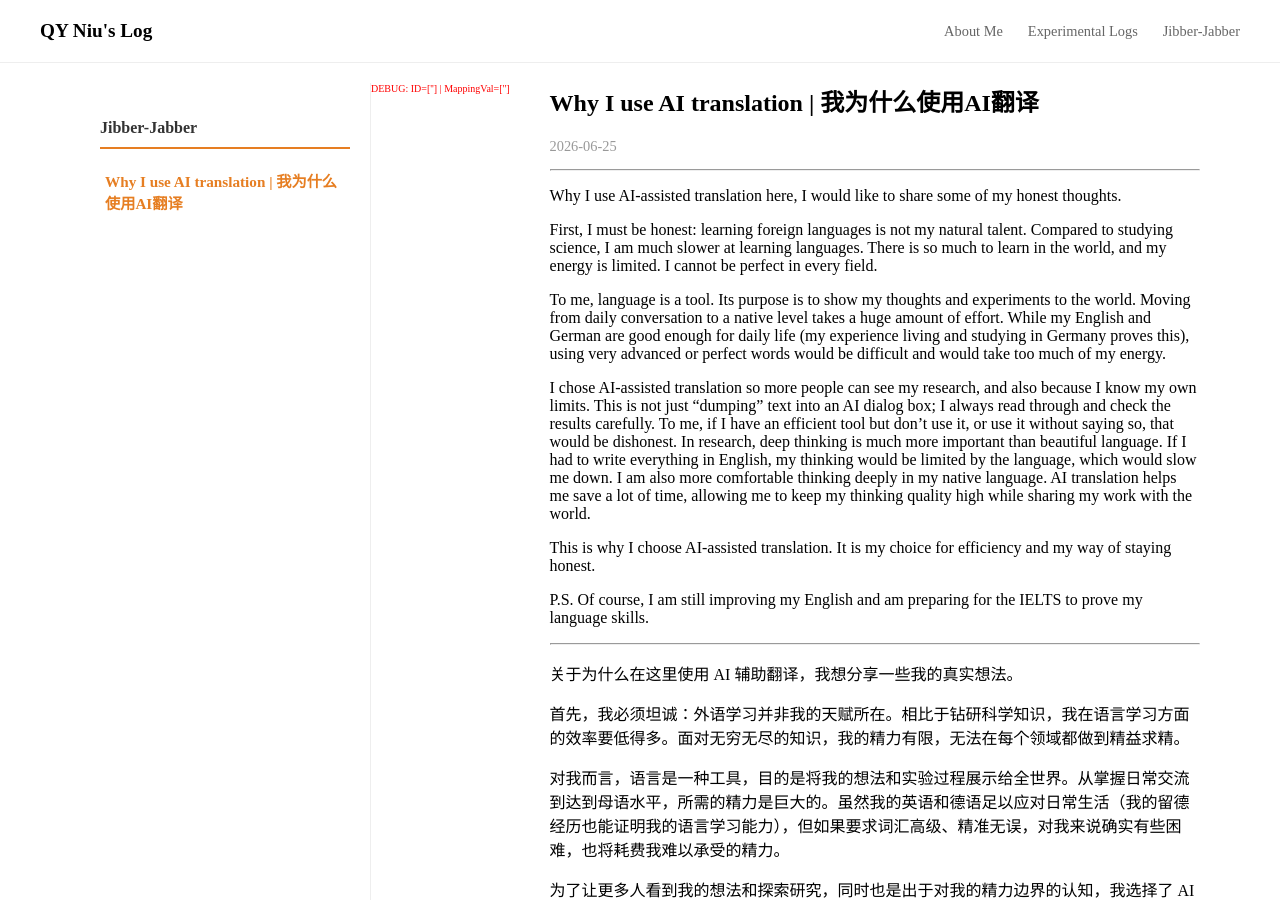
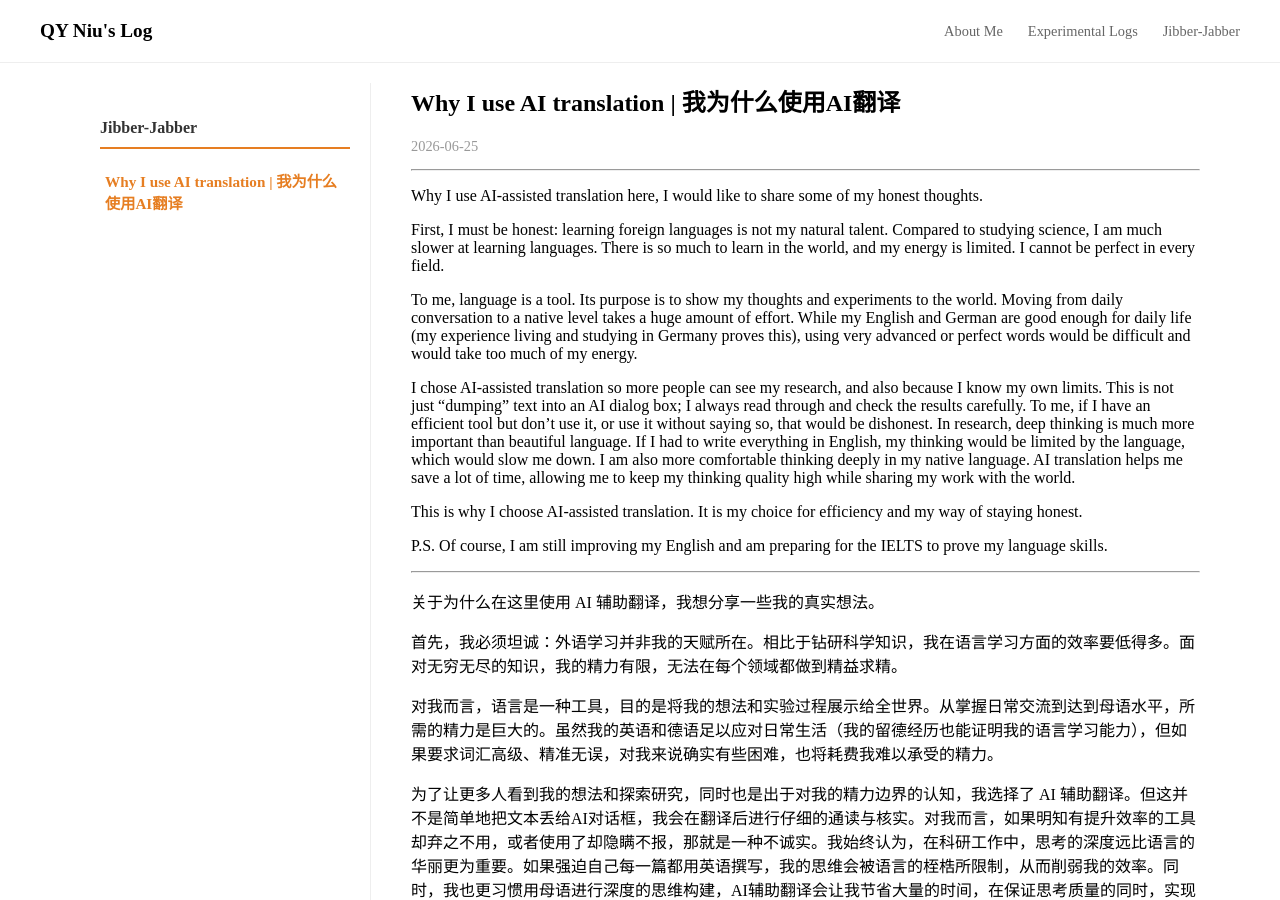
Before and after one commit to nqy-exp/nqy-exp.github.io, a Jekyll site: the page built from _ideas/Why I use AI translation | 我为什么使用AI翻译.md, in a window 1280 px wide and 900 px high. Built offline with Jekyll 4.4.1, drawn with Linux system fonts in a browser that asks for light colours.

Commit message:
Update sidebar.html

```diff
--- a/_includes/sidebar.html
+++ b/_includes/sidebar.html
@@ -17,41 +17,36 @@
       {% endfor %}
     </ul>
 
- {% elsif page.url contains '/projects/' %}
+   {% elsif page.url contains '/projects/' %}
     <!-- 【情况 B】: Projects 板块 -->
     <h3 class="sidebar-title"><a href="/projects/" style="text-decoration: none; color: inherit;">Experimental Logs</a></h3>
     <ul class="sidebar-list">
 
-  {% comment %}
-        【终极版路径解析】：不再依赖固定的 index[2]，而是动态定位 projects 之后的第一个元素
-      {% endcomment %}
       {% assign path_parts = page.url | split: '/' %}
-      {% assign current_proj_id = "" %}
 
-      {% comment %} 遍历路径，寻找 'projects' 这个关键字 {% endcomment %}
-      {% for part in path_parts %}
-        {% if part == 'projects' %}
-          {% comment %} 获取 'projects' 后面那个非空的元素 {% endcomment %}
-          {% assign next_index = forloop.index %}
-          {% if path_parts[next_index] != "" and path_parts[next_index] != nil %}
-            {% assign current_proj_id = path_parts[next_index] | strip | downcase %}
-          {% endif %}
-          {% break %}
-        {% endif %}
-      {% endfor %}
+      {% if path_parts.size > 2 and path_parts[2] != "" %}
+        <!-- 【关键修复点 1】：使用 strip 清除可能的空格，并确保转换为小写 -->
+        {% assign current_proj_id = path_parts[2] | strip | downcase %}
 
-      {% if current_proj_id != "" and current_proj_id != "projects" %}
-        <!-- 我们现在处于某个具体的项目内部 -->
-
-        <!-- A. 显示该项目的【大标题】 -->
+        <!-- A. 显示该项目的【大标题】 (Mapping 逻辑增强版) -->
         <li class="sidebar-item" style="margin-bottom: 20px;">
-          {% assign mapped_name = site.project_mapping[current_proj_id] %}
           <span class="project-header-text" style="font-weight: bold; color: #333; font-size: 1.1em; display: block;">
-            📂 {{ mapped_name | default: current_proj_id }}
+            📂
+            {% comment %}
+              【关键修复点 2】：先尝试从 mapping 取值，如果取不到，再尝试使用 page 中的 project 属性（双重保险）
+            {% endcomment %}
+            {% assign mapped_name = site.project_mapping[current_proj_id] %}
+            {% if mapped_name %}
+              {{ mapped_name }}
+            {% else %}
+               {% comment %} 如果 mapping 失效，尝试直接用 page 里的 project 标签内容进行映射 {% endcomment %}
+               {{ page.project | default: current_proj_id }}
+            {% endif %}
           </span>
         </li>
 
         <!-- B. 显示该项目的【总纲/Plan】 -->
+        <!-- 注意：这里使用了 site.projects，请确保你在 collections 中定义了 projects -->
         {% assign current_plan = site.projects | where: "project", current_proj_id | where: "type", "plan" | first %}
         {% if current_plan %}
           <li class="sidebar-item">
@@ -64,17 +59,21 @@
         <hr style="border: none; border-top: 1px solid #eee; margin: 10px 0;">
 
         <!-- C. 分组显示该项目下的子项目日志 -->
-        {% comment %} 获取当前项目下所有的 log {% endcomment %}
-        {% assign all_project_logs = site.projects | where: "project", current_proj_id | where: "type", "log" %}
-        {% assign sub_ids = all_project_logs | map: "sub_project" | uniq %}
+        {% assign project_logs = site.projects | where: "project", current_proj_id | where: "type", "log" %}
+
+        {% comment %} 提取不重复的 sub_project ID {% endcomment %}
+        {% assign sub_ids = project_logs | map: "sub_project" | uniq %}
 
         {% for sub in sub_ids %}
           {% if sub != nil and sub != "" %}
             <li class="sidebar-item" style="margin-top: 15px;">
-              <span style="font-size: 0.75em; color: #aaa; text-transform: none; font-weight: bold;">{{ sub }}</span>
+              <!-- 子项目标题也可以尝试 mapping，如果 sub 本身也是个 ID 的话 -->
+              <span style="font-size: 0.75em; color: #aaa; text-transform: none; font-weight: bold;">
+                {{ site.project_mapping[sub] | default: sub }}
+              </span>
             </li>
-            {% for log in all_project_logs %}
-              {% if log.sub_project == sub %}
+            {% for log in project_logs %}
+              {% if log.sub_project == sub and log.url != page.url %}
                 <li class="sidebar-item" style="padding-left: 10px;">
                   <a href="{{ log.url }}" class="sidebar-link {% if page.url == log.url %}active{% endif %}">
                     • {{ log.title }}
@@ -97,17 +96,13 @@
             <a href="{{ plan.url }}" class="sidebar-link {% if page.url == plan.url %}active{% endif %}">
               📂 {{ site.project_mapping[plan.project | strip | downcase] | default: plan.title }}
             </a>
-          </li >
+          </li>
         {% endfor %}
       {% endif %}
     </ul>
   {% endif %}
 
 </aside>
-<!-- 调试用：看看程序到底抓到了什么 -->
-<div style="font-size: 10px; color: red;">
-  DEBUG: ID=['{{ current_proj_id }}'] | MappingVal=['{{ site.project_mapping[current_proj_id] }}']
-</div>
 
 
 <style>
```
